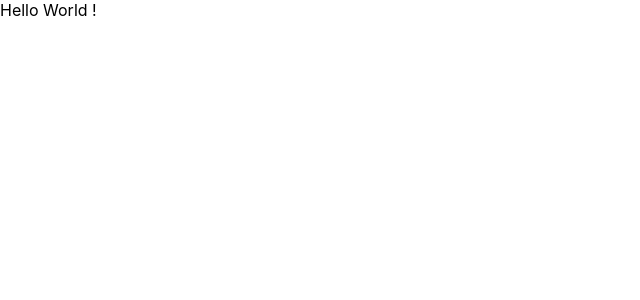
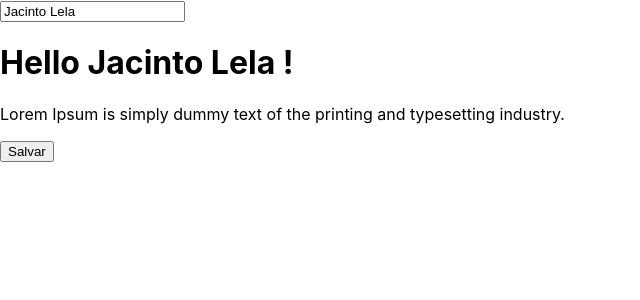
Before and after one commit to jacintolela/react-redux, a React (Create React App) app: page / in a window 1280 px wide. Shown: the top 300 px of the page, without its empty margins (0-640 px from the left). Built offline with nearby package versions, Linux system fonts and the light colour scheme.

Commit message:
--- Auto-Git Commit ---

```diff
--- a/src/App.js
+++ b/src/App.js
@@ -1,11 +1,25 @@
 import React from 'react';
 
-function App() {
-  return (
-    <div>
-      Hello World !
-    </div>
-  );
+class App extends React.Component{
+
+  state = {
+    nome : 'Jacinto Lela'
+  }
+
+  modificarNome = (e) => {
+
+  }
+
+  render(){
+    return(
+      <React.Fragment>
+        <input type="text" value={this.state.nome} onChange={this.modificarNome}/>
+        <h1>Hello {this.state.nome} !</h1>
+        <p>Lorem Ipsum is simply dummy text of the printing and typesetting industry. </p>
+        <button>Salvar</button>
+      </React.Fragment>
+    )
+  }
 }
 
 export default App;
```
Also changed, not shown: .autogit/logs/log-4-0-2021-11-19-38.txt (added), 1 other file (tests, documents, lock files or other folders).
